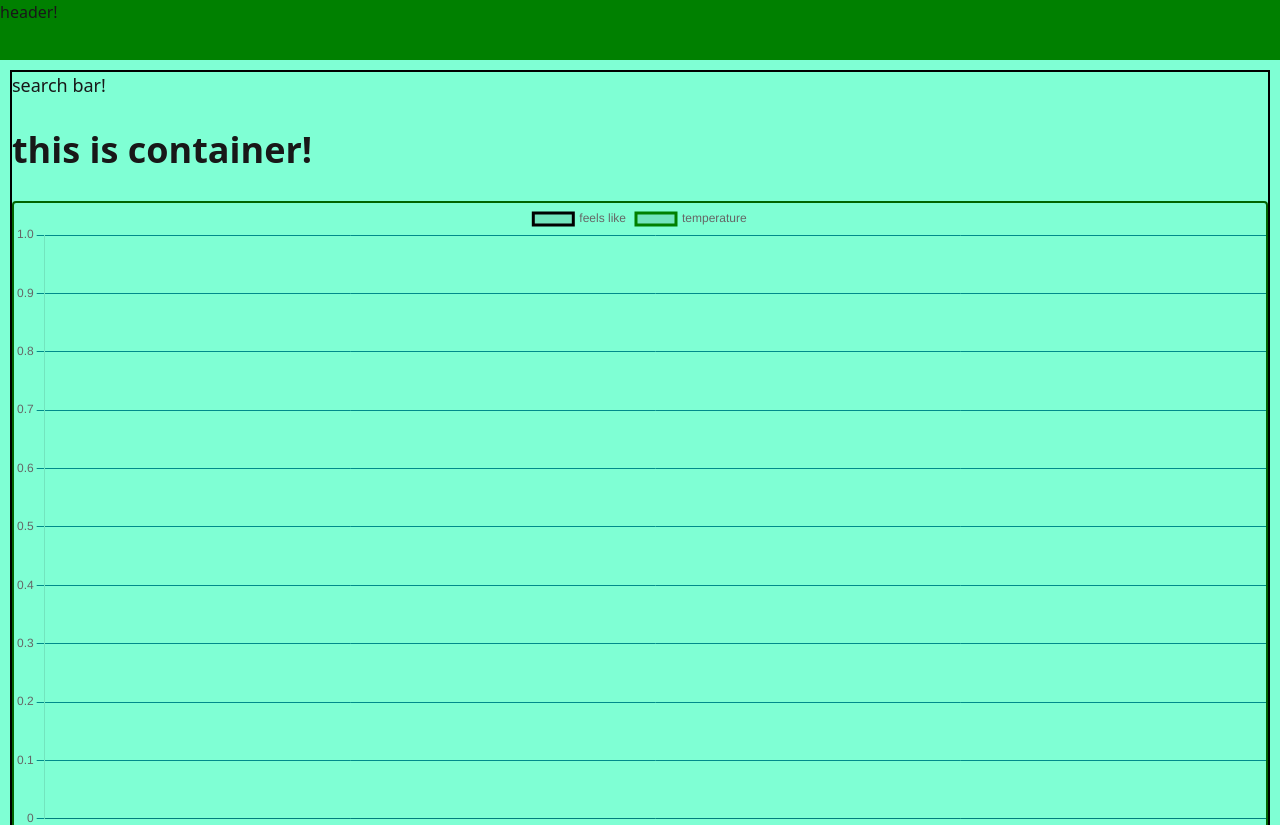
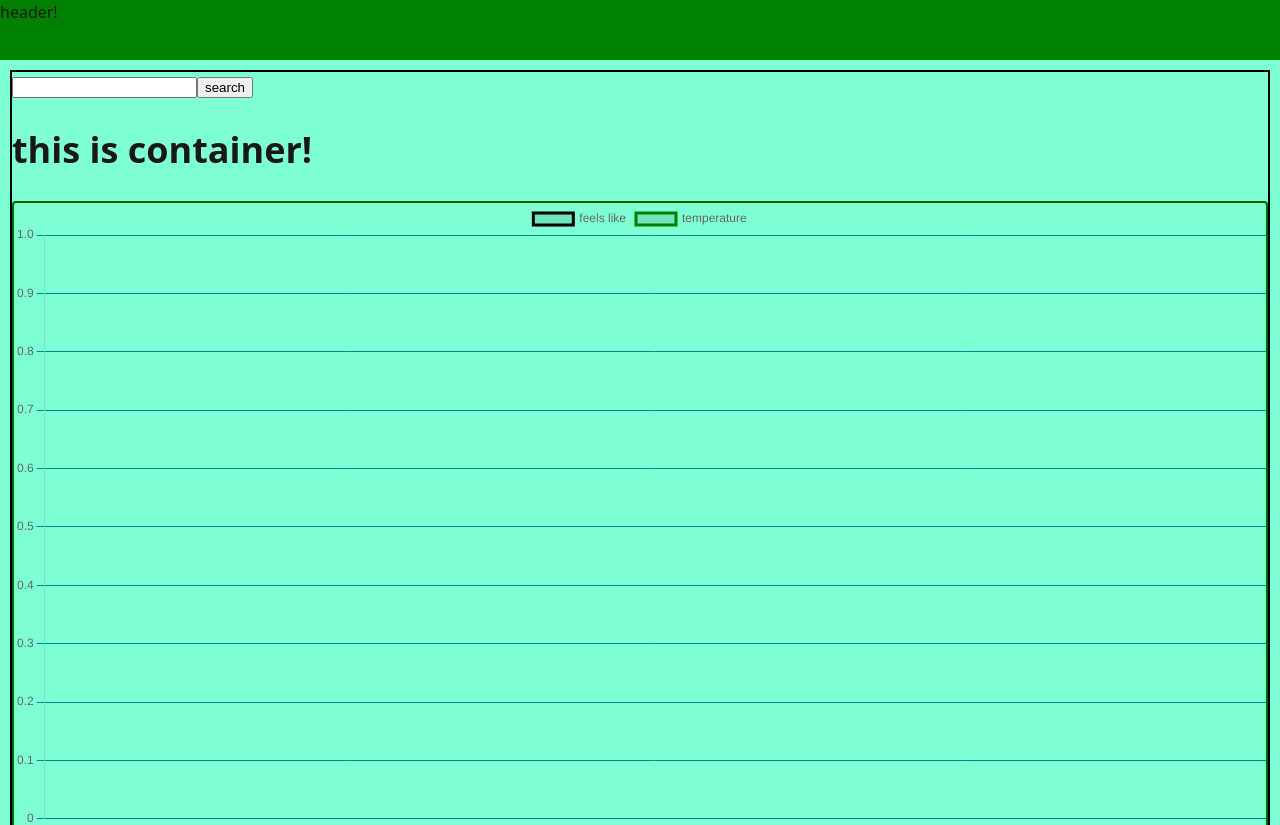
Before and after one commit to VladimirKolesnikov/one_component_app, a React (Vite) app: page / in a window 1280 px wide. Shown: the top 825 px of the page. Built offline with nearby package versions, Linux system fonts and the light colour scheme; no server answers.

Commit message:
update search

```diff
--- a/Sandbox.js
+++ b/Sandbox.js
@@ -1,10 +1,16 @@
 import data from './public/api/weatherList.json';
+import { getLocation } from './src/services/weather.service';
 
 // console.log(data);
 const { list } = data;
-console.log(new Date("2025-10-31T03:00:00Z").toLocaleDateString("uk-UA", { weekday: "long" }))
-console.log(new Date("2025-10-30T23:00:00Z").toLocaleDateString("uk-UA", { weekday: "long" }))
-console.log(new Date("2025-10-31 14:00:00").getDay())
+// console.log(new Date("2025-10-31T03:00:00Z").toLocaleDateString("uk-UA", { weekday: "long" }))
+// console.log(new Date("2025-10-30T23:00:00Z").toLocaleDateString("uk-UA", { weekday: "long" }))
+// console.log(new Date("2025-10-31 14:00:00").getDay())
 
 // https://www.reddit.com/r/MTB/comments/1g2gbip/muc_off_big_bore_valves_first_impressions/?tl=ru
 // https://soda.zp.ua/misto/kosplei-kaver-dens-ta-iarmarok-v-zaporizhzhi-vidbuvsia-kokomi-fest/
+
+const res = getLocation('zaporizhzhia')
+res.then(r => {
+    console.log(r)
+})
--- a/src/components/SearchBar/SearchBar.jsx
+++ b/src/components/SearchBar/SearchBar.jsx
@@ -1,6 +1,27 @@
+import { useState } from "react"
 
 export const SearchBar = () => {
+    const [value, setValue] = useState('')
+
+    const submitHandler = (event) => {
+        event.preventDefault()
+        console.log('submit')
+    }
+
+    const changeInputHandler = (event) => {
+        setValue(event.target.value)
+    }
+
     return (
-        <div>search bar!</div>
+        <div>
+            <form onSubmit={submitHandler}>
+                <input
+                    type="text"
+                    value={value}
+                    onChange={changeInputHandler}
+                ></input>
+                <button type="sumbit">search</button>
+            </form>
+        </div>
     )
 }
--- a/src/services/weather.service.js
+++ b/src/services/weather.service.js
@@ -1,19 +1,34 @@
 
-const API_BASE = 'https://api.openweathermap.org/data/2.5/forecast';
+const API_BASE = 'https://api.openweathermap.org';
 
-const params = new URLSearchParams({
-    lat: 47,
-    lon: 35,
+const defaultParams = {
     appid: import.meta.env.VITE_API_ID,
     // appid: '9a609c0ca09ce1f3734dd3d9a62e32a6',
-    units: 'metric',
-});
+};
 
 const getWeaterList = () => {
-    console.log('from api', import.meta.env.VITE_API_ID)
-    return fetch(`${API_BASE}?${params}`)
+    const params = new URLSearchParams({
+        ...defaultParams,
+        lat: 47,
+        lon: 35,
+        units: 'metric',
+    })
+
+    return fetch(`${API_BASE}/data/2.5/forecast?${params}`)
         .then(responce => responce.json())
         .then(weatherJson => weatherJson.list)
 };
 
-export { getWeaterList }
+const getLocation = (q) => {
+    console.log(q)
+    const params = new URLSearchParams({
+        ...defaultParams,
+        limit: 100,
+        q,
+    })
+
+    return fetch(`${API_BASE}/geo/1.0/direct?${params}`)
+        .then(responce => responce.json())
+};
+
+export { getWeaterList, getLocation }
```
